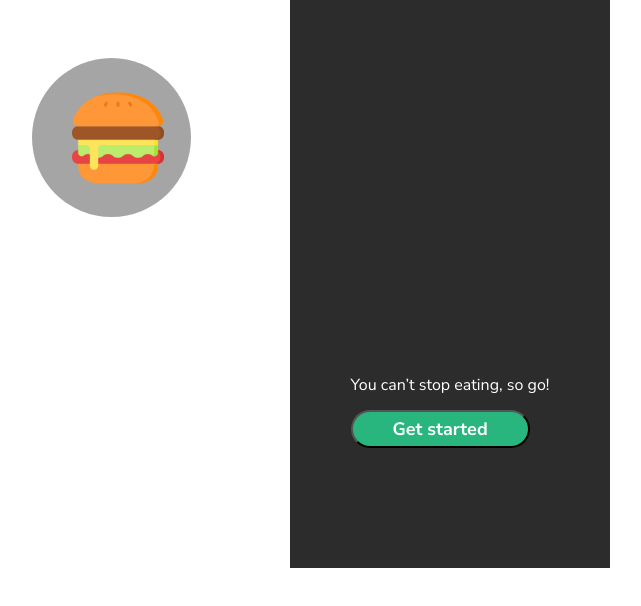
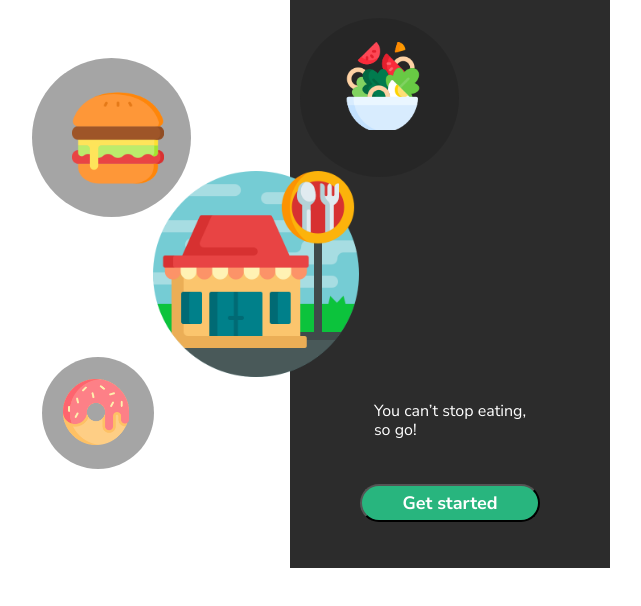
Before and after one commit to lssotog/restaurant-ui, an Angular app: page / in a window 1280 px wide. Shown: the top 606 px of the page, without its empty margins (190-831 px from the left). Built offline with nearby package versions, Linux system fonts and the light colour scheme.

Commit message:
Adjusted home view styles

```diff
--- a/angular.json
+++ b/angular.json
@@ -30,7 +30,7 @@
               "src/assets"
             ],
             "styles": [
-              "src/styles.css"
+              "src/styles.scss"
             ],
             "scripts": [],
             "server": "src/main.server.ts",
@@ -94,7 +94,7 @@
               "src/assets"
             ],
             "styles": [
-              "src/styles.css"
+              "src/styles.scss"
             ],
             "scripts": []
           }
--- a/src/app/views/home/home.component.html
+++ b/src/app/views/home/home.component.html
@@ -1,10 +1,23 @@
 <div aria-label="Home view" class="home-container">
   <section>
-    <div class="home-right-img-bg"></div>
-    <img src="../assets/img/burger.png" class="home-right-img">
+    <div class="home-salad-img-bg"></div>
+    <img src="../assets/img/salad.png" class="home-salad-img">
   </section>
   <section>
-    <p>You can’t stop eating, so go!</p>
+    <div class="home-burger-img-bg"></div>
+    <img src="../assets/img/burger.png" class="home-burger-img">
+  </section>
+  <section>
+    <img src="../assets/img/restaurant.png" class="home-restaurant-img">
+  </section>
+  <section class="img-text-section">
+    <div>
+      <div class="home-donut-img-bg"></div>
+      <img src="../assets/img/donut.png" class="home-donut-img">
+    </div>
+    <p>You can’t stop eating, <br> so go!</p>
+  </section>
+  <section>
     <rui-button></rui-button>
   </section>
 </div>
--- a/src/app/views/home/home.component.scss
+++ b/src/app/views/home/home.component.scss
@@ -1,3 +1,8 @@
+@mixin img-dark-bg {
+  background-color: var(--dark-bg);
+  border-radius: 50%;
+};
+
 .home-container {
   width: 320px;
   height: 568px;
@@ -7,24 +12,65 @@
   place-items: center;
 }
 
-.home-right-img-bg{
+.home-salad-img-bg {
+  position: absolute;
+  width: 159px;
+  height: 159px;
+  top: 18px;
+  left: 490px;
+  @include img-dark-bg;
+}
+
+.home-salad-img {
+  position: absolute;
+  width: 88px;
+  height: 88px;
+  top: 42px;
+  left: 529px;
+}
+
+.home-burger-img-bg{
   position: absolute;
   width: 159px;
   height: 159px;
   top: 58px;
   left: 222px;
-  angle: 0 deg;
-  opacity: 1;
-  background-color: var(--dark-bg);
-  border-radius: 50%;
+  @include img-dark-bg;
 }
 
-.home-right-img {
+.home-burger-img {
   position: absolute;
   width: 92px;
   height: 92px;
   top: 92px;
   left: 262px;
-  angle: 0 deg;
-  opacity: 1;
 }
+
+.home-restaurant-img {
+  position: absolute;
+  width: 206px;
+  top: 171px;
+  left: 343px;
+}
+
+.img-text-section {
+  display: grid;
+  gap: 92%;
+}
+
+.home-donut-img-bg {
+  position: absolute;
+  width: 112px;
+  height: 112px;
+  top: 357px;
+  left: 232px;
+  @include img-dark-bg;
+}
+
+.home-donut-img {
+  position: absolute;
+  width: 66px;
+  height: 66px;
+  top: 379px;
+  left: 253px;
+}
--- a/src/styles.css
+++ b/src/styles.scss
@@ -8,6 +8,11 @@
   --nunito: "Nunito Sans";
 }
 
+@mixin img-dark-bg {
+  background-color: var(--dark-bg);
+  border-radius: 50%;
+};
+
 body {
   display: flex;
   flex-direction: column;
```
